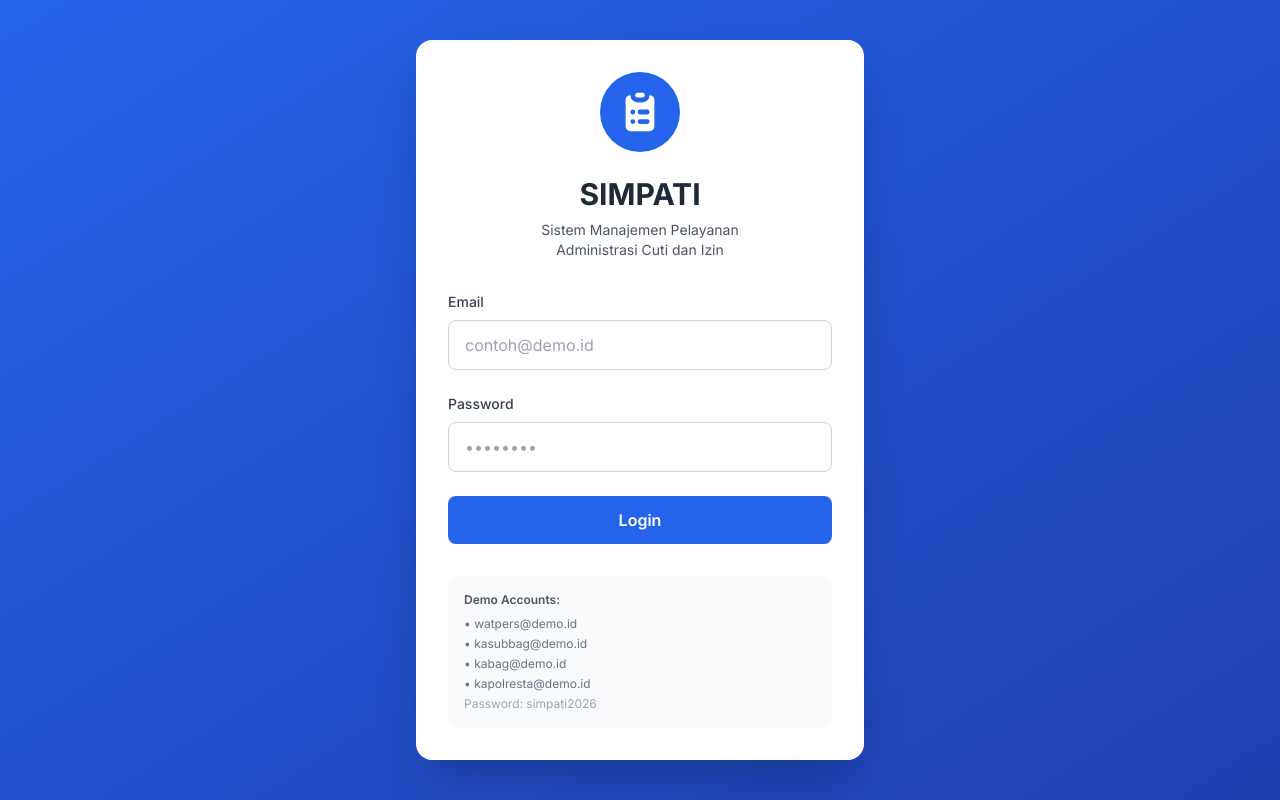
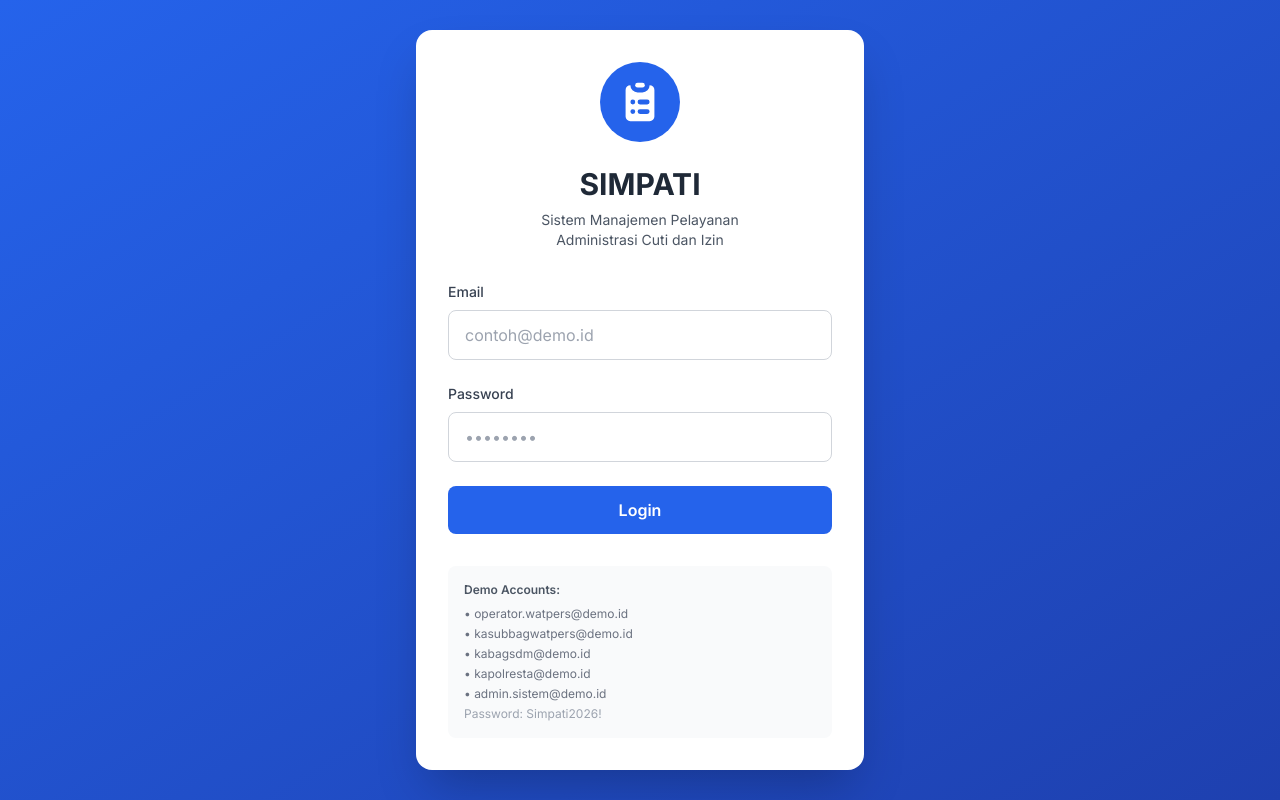
Before and after one commit to alldayouter-yana/simpati-clean, a Next.js app: page / in a window 1280 px wide. Built offline with nearby package versions, Linux system fonts and the light colour scheme; no server answers.

Commit message:
Update page.tsx

```diff
--- a/app/page.tsx
+++ b/app/page.tsx
@@ -143,11 +143,13 @@ switch (profile.role) {
         <div className="mt-8 p-4 bg-gray-50 rounded-lg">
           <p className="text-xs text-gray-600 font-semibold mb-2">Demo Accounts:</p>
           <div className="space-y-1 text-xs text-gray-500">
-            <p>• watpers@demo.id</p>
-            <p>• kasubbag@demo.id</p>
-            <p>• kabag@demo.id</p>
+            <p>• operator.watpers@demo.id</p>
+            <p>• kasubbagwatpers@demo.id</p>
+            <p>• kabagsdm@demo.id</p>
             <p>• kapolresta@demo.id</p>
-            <p className="text-gray-400 mt-2">Password: simpati2026</p>
+            <p>• admin.sistem@demo.id</p>
+            <p className="text-gray-400 mt-2">Password: Simpati2026!</p>
+
           </div>
         </div>
       </div>
```
